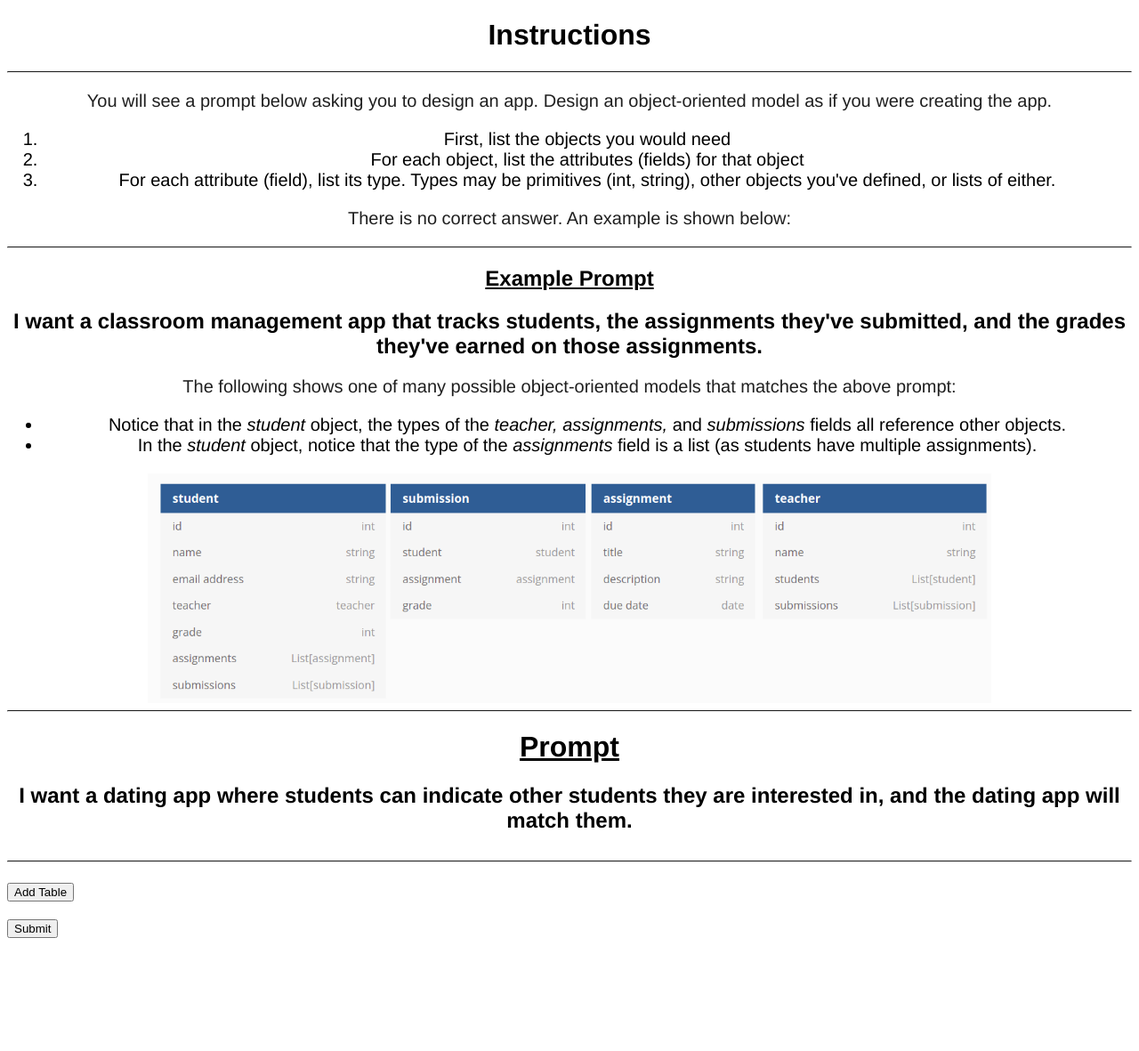
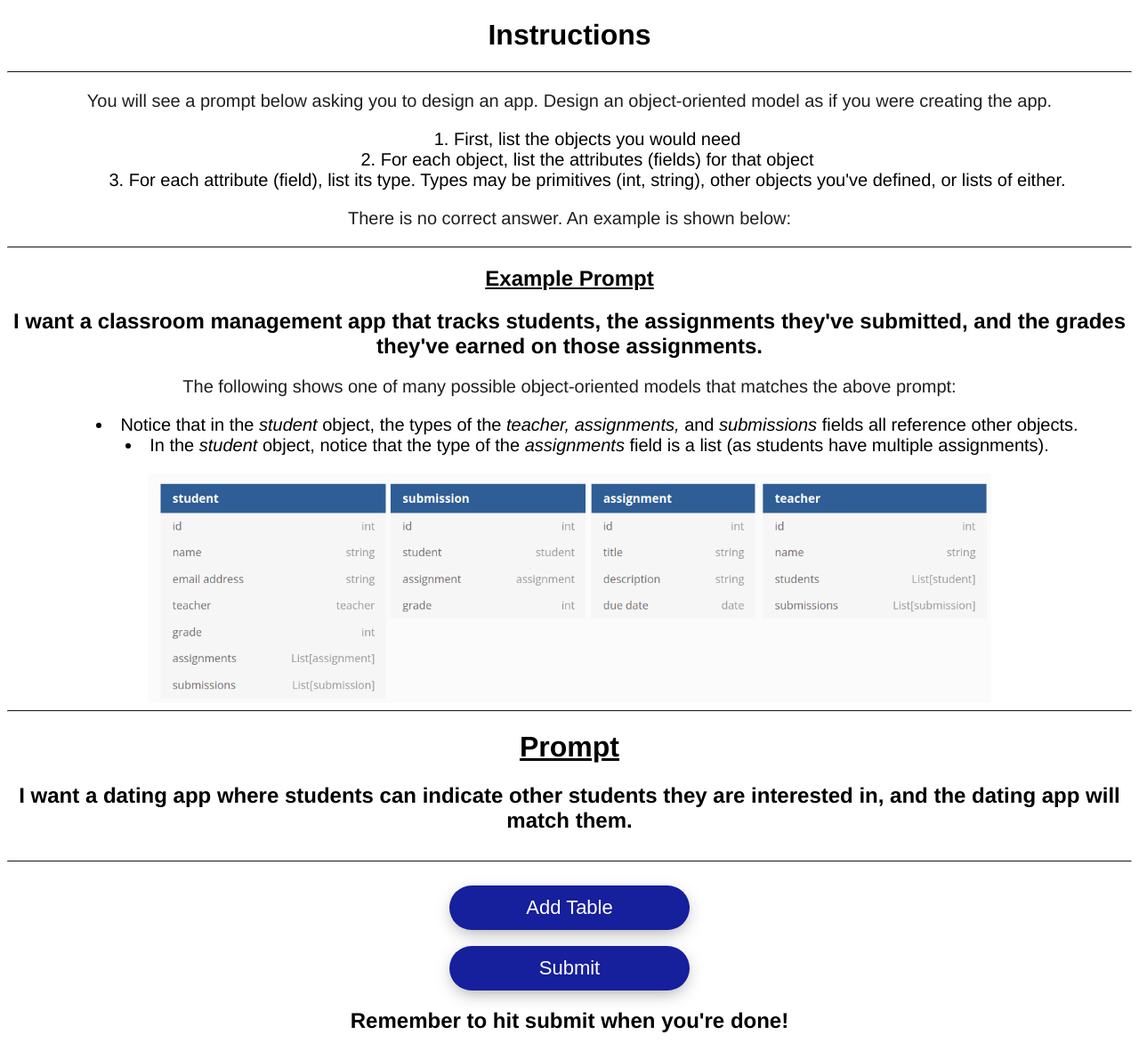
Before and after one commit to minimario/code-skeleton-ui, a PHP site: page / in a window 1280 px wide. Shown: the whole page at 89% size. Before the commit the page ends 1054 px from the top, so only its background shows below. Run offline with PHP 8.4, Linux system fonts and the light colour scheme.

Commit message:
add some styling

```diff
--- a/index.html
+++ b/index.html
@@ -52,30 +52,25 @@
           <u> Prompt </u>
         </h1>
         <div class="InstructionInfo">
-          <h1 class="PromptText">
-            {{ selectedPrompt }}
-          </h1>
+          <h1 class="PromptText">{{ selectedPrompt }} </h1>
         </div>
 
       <hr />
 
-
-        <p>
-            <!-- <input id="todo"> -->
-            <button v-on:click="addTable"> Add Table </button>
-        </p>
-
+        <br>
+        <p class="buttondiv"> <button v-on:click="addTable" class="addtable"> Add Table </button> </p>
+        <br>
         <div v-for="(table, tableIndex) in items">
-            <table>
+            <table class="center">
                 <tr>
                     <th colspan=2>
                         <div v-if=table.edit>
-                            <input type="text" v-model="table.tableName" placeholder="object name"> </input>
-                            <button v-on:click="deleteTable(tableIndex)">Remove Table</button>
+                            <input type="text" v-model="table.tableName" placeholder="object name (eg, students)"> </input>
+                            <button v-on:click="deleteTable(tableIndex)" class="tablebuttons">Remove Table</button>
                         </div>
                         <div v-else>
                              {{ table.tableName }}
-                             <button v-on:click="deleteTable(tableIndex)">Remove Table</button>
+                             <button v-on:click="deleteTable(tableIndex)" class="tablebuttons">Remove Table</button>
                         </div>
                     </th>
                 </tr>
@@ -90,7 +85,7 @@
 
                     <td v-if=table.edit>
                         <input type="text" v-model="field.fieldType" placeholder="attribute type"> </input>
-                        <button v-on:click="deleteField(tableIndex, fieldIndex)">x</button>
+                        <button v-on:click="deleteField(tableIndex, fieldIndex)" class="tablebuttons">x</button>
                     </td>
                     <td v-else style="text-align:right">
                         {{ field.fieldType}}
@@ -98,22 +93,20 @@
                 </tr>
             </table>
 
-            <div class="container">
-                <button v-if="table.edit" v-on:click="addField(tableIndex)">Add Row</button>
-                <button v-if="!table.edit" v-on:click="editTable(tableIndex)">Edit Table</button>
-                <button v-if="table.edit" v-on:click="saveTable(tableIndex)">Save Table</button>
+            <div class="buttondiv">
+                <button v-if="table.edit" v-on:click="addField(tableIndex)" class="tablebuttons">Add Row</button>
+                <button v-if="!table.edit" v-on:click="editTable(tableIndex)" class="tablebuttons">Edit Table</button>
+                <button v-if="table.edit" v-on:click="saveTable(tableIndex)" class="tablebuttons">Save Table</button>
             </div>
 
             <br>
             <br>
-
         </div>
-        <button v-if="!submitted" v-on:click="submitAll()">Submit</button>
-        <div v-if=submitted> Thanks! </div>
+        <p class="buttondiv"> <button v-if="!submitted" v-on:click="submitAll()" class="submitbutton">Submit</button> </p>
+        <h2 v-if="!submitted"> Remember to hit submit when you're done! </h2>
+        <h2 v-if=submitted> Thanks! Please help us out by doing another one! </div>
 
     </div>
-
-
 
     <script src="https://cdn.jsdelivr.net/npm/vue@2/dist/vue.js"></script>
     <script src="main.js"></script>
--- a/style.css
+++ b/style.css
@@ -10,10 +10,12 @@ p {
 
 ul {
     font-size: 20px;
+    list-style-position: inside;
 }
 
 ol {
     font-size: 20px;
+    list-style-position: inside;
 }
 
 
@@ -79,14 +81,14 @@ hr {
   padding-top: 10px;
   padding-left: 5px;
   padding-right: 5px;
-    background-color: #b5c4bb;
+  background-color: #4d3899;
 }
 
   th {
     /* border: 1px solid #bd1010; */
     text-align: center;
     /* padding: 8px; */
-    background-color: #5ce294;
+    background-color: hsl(108, 70%, 62%);
   }
 
   input {
@@ -97,24 +99,65 @@ hr {
     padding-bottom: 15px;
   }
 
-  @media (max-width: 800px) {
-    .ExampleInfo {
+
+  .buttondiv {
+    font-size: 99px;
     display: flex;
-      flex-direction: column;
+    margin: auto;
+    text-align: center;
+    justify-content: center;
     align-items: center;
-      text-align: center;
-    }
-    .ExampleInfoImage img {
-      padding-bottom: 15px;
-    }
-    li {
-      margin-right: 30px;
-      padding-bottom: 5px;
-    }
+    align-content: center;
   }
 
-  @media (max-width: 400px) {
-    p {
-      font-size: 13px;
+
+  .tablebuttons{
+    /* border: none; */
+    /* outline: none; */
+    /* background: #161f9c; */
+    /* color: #fff; */
+    /* font-size: 22px; */
+    /* border-radius: 10px; */
+    text-align: center;
+    /* box-shadow: 0 6px 20px -5px rgba(0,0,0,0.4); */
+    /* position: relative; */
+    /* overflow: hidden; */
+    /* cursor: pointer; */
 }
+
+  .addtable{
+    width: 270px;
+    height: 50px;
+    border: none;
+    outline: none;
+    background: #161f9c;
+    color: #fff;
+    font-size: 22px;
+    border-radius: 40px;
+    text-align: center;
+    box-shadow: 0 6px 20px -5px rgba(0,0,0,0.4);
+    position: relative;
+    overflow: hidden;
+    cursor: pointer;
 }
+
+.submitbutton{
+    width: 270px;
+    height: 50px;
+    border: none;
+    outline: none;
+    background: #161f9c;
+    color: #fff;
+    font-size: 22px;
+    border-radius: 40px;
+    text-align: center;
+    box-shadow: 0 6px 20px -5px rgba(0,0,0,0.4);
+    position: relative;
+    overflow: hidden;
+    cursor: pointer;
+}
+
+  .center {
+    margin-left: auto;
+    margin-right: auto;
+  }
```
Lines whose indentation alone changed are shown as unchanged.
